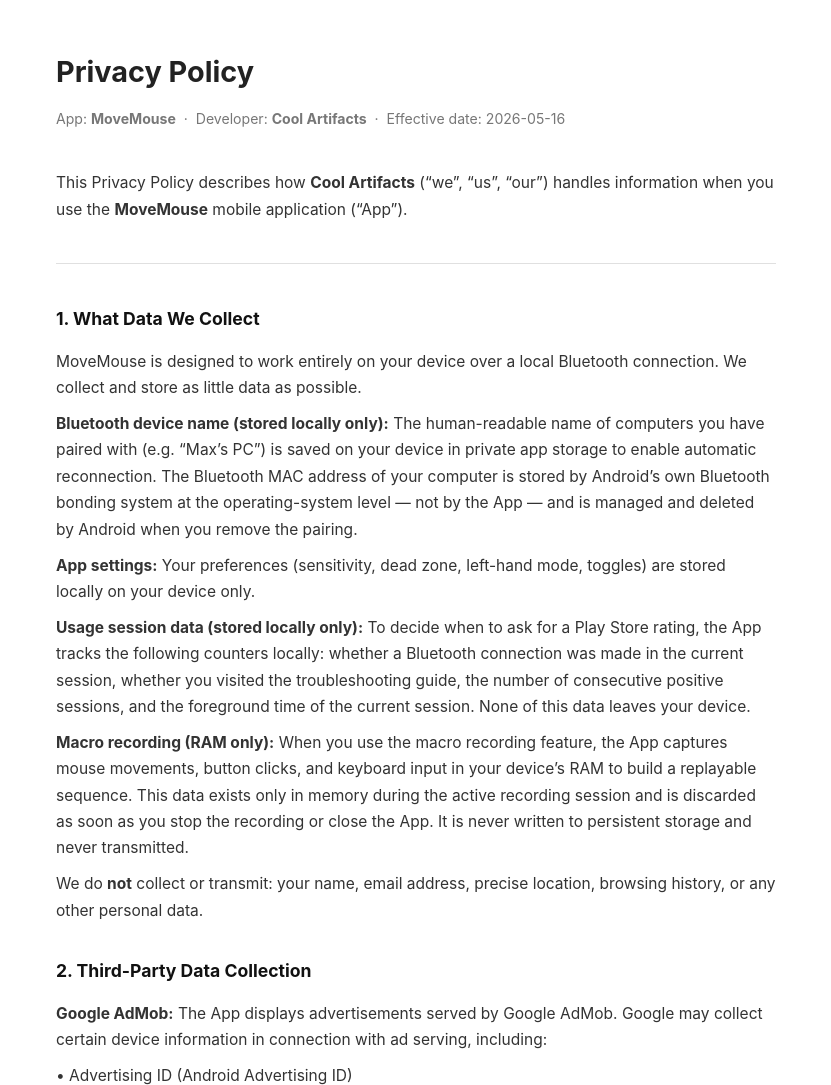
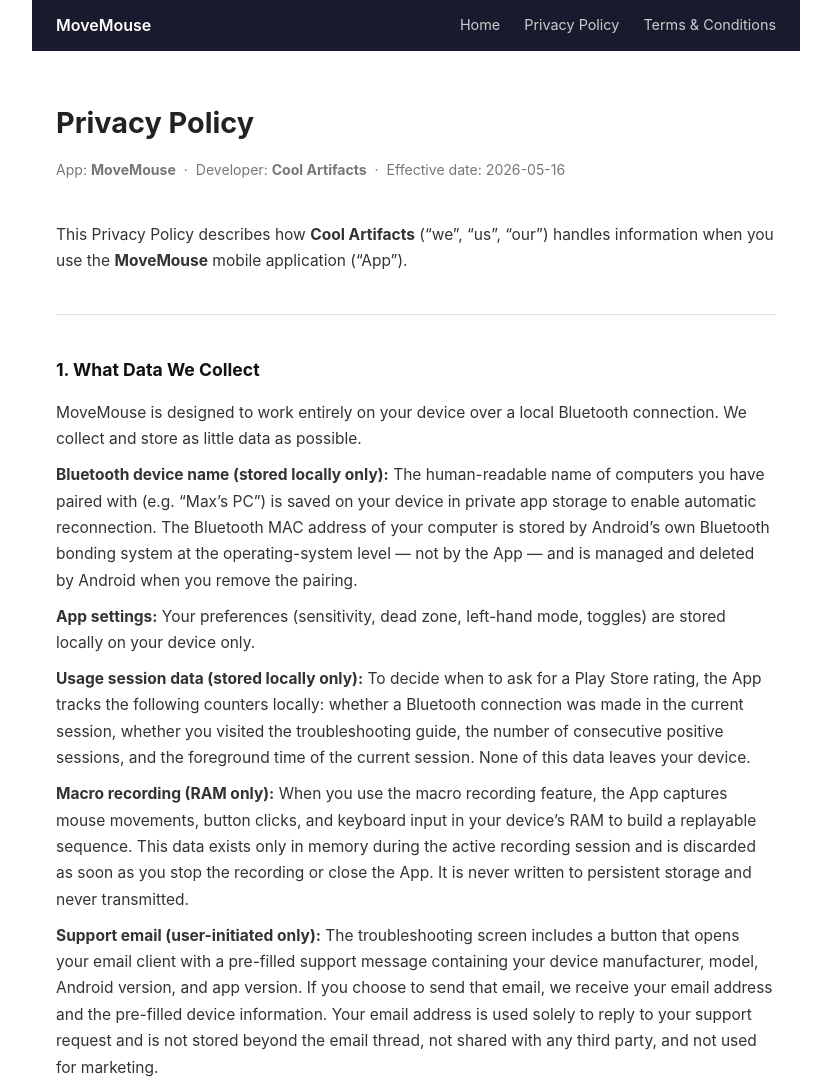
Before and after one commit to maxgraustenzel-create/movemouse-legal, a plain HTML site: page index.html in a window 1280 px wide. Shown: the top 1085 px of the page, without its empty margins (224-1055 px from the left). Drawn offline with Linux system fonts and the light colour scheme.

Commit message:
Update email to support.coolartifacts@gmail.com, add nav, fix T&C camera reference

```diff
--- a/index.html
+++ b/index.html
@@ -8,11 +8,26 @@
     body {
       font-family: -apple-system, BlinkMacSystemFont, "Segoe UI", Roboto, sans-serif;
       max-width: 720px;
-      margin: 48px auto;
+      margin: 0 auto;
       padding: 0 24px 64px;
       color: #222;
       line-height: 1.7;
     }
+    nav {
+      position: sticky;
+      top: 0;
+      background: #1a1a2e;
+      padding: 12px 0;
+      display: flex;
+      gap: 24px;
+      align-items: center;
+      margin: 0 -24px 48px;
+      padding-left: 24px;
+      padding-right: 24px;
+    }
+    nav a { color: #ccc; text-decoration: none; font-size: 0.9rem; }
+    nav a:hover { color: #fff; }
+    nav .brand { color: #fff; font-weight: 600; font-size: 1rem; margin-right: auto; }
     h1 { font-size: 1.8rem; margin-bottom: 4px; }
     h2 { font-size: 1.1rem; margin-top: 2rem; color: #111; }
     p { font-size: 0.97rem; color: #333; margin: 0.6rem 0; }
@@ -22,6 +37,13 @@
   </style>
 </head>
 <body>
+
+  <nav>
+    <span class="brand">MoveMouse</span>
+    <a href="movemouse.html">Home</a>
+    <a href="index.html">Privacy Policy</a>
+    <a href="terms.html">Terms &amp; Conditions</a>
+  </nav>
 
   <h1>Privacy Policy</h1>
   <p class="meta">App: <strong>MoveMouse</strong> &nbsp;·&nbsp; Developer: <strong>Cool Artifacts</strong> &nbsp;·&nbsp; Effective date: 2026-05-16</p>
@@ -36,7 +58,8 @@
   <p><strong>App settings:</strong> Your preferences (sensitivity, dead zone, left-hand mode, toggles) are stored locally on your device only.</p>
   <p><strong>Usage session data (stored locally only):</strong> To decide when to ask for a Play Store rating, the App tracks the following counters locally: whether a Bluetooth connection was made in the current session, whether you visited the troubleshooting guide, the number of consecutive positive sessions, and the foreground time of the current session. None of this data leaves your device.</p>
   <p><strong>Macro recording (RAM only):</strong> When you use the macro recording feature, the App captures mouse movements, button clicks, and keyboard input in your device&rsquo;s RAM to build a replayable sequence. This data exists only in memory during the active recording session and is discarded as soon as you stop the recording or close the App. It is never written to persistent storage and never transmitted.</p>
-  <p>We do <strong>not</strong> collect or transmit: your name, email address, precise location, browsing history, or any other personal data.</p>
+  <p><strong>Support email (user-initiated only):</strong> The troubleshooting screen includes a button that opens your email client with a pre-filled support message containing your device manufacturer, model, Android version, and app version. If you choose to send that email, we receive your email address and the pre-filled device information. Your email address is used solely to reply to your support request and is not stored beyond the email thread, not shared with any third party, and not used for marketing.</p>
+  <p>We do <strong>not</strong> collect or transmit: your name, precise location, browsing history, or any other personal data.</p>
 
   <h2>2. Third-Party Data Collection</h2>
   <p><strong>Google AdMob:</strong> The App displays advertisements served by Google AdMob. Google may collect certain device information in connection with ad serving, including:</p>
@@ -85,7 +108,7 @@
   <p>We may update this Privacy Policy from time to time. We will notify you of significant changes through an in-app notification on next launch. Continued use after changes take effect constitutes acceptance of the revised policy.</p>
 
   <h2>11. Contact</h2>
-  <p>For privacy inquiries, please contact: <a href="mailto:issues.movemouse@coolartifacts.io">issues.movemouse@coolartifacts.io</a></p>
+  <p>For privacy inquiries, please contact: <a href="mailto:support.coolartifacts@gmail.com">support.coolartifacts@gmail.com</a></p>
 
 </body>
 </html>
```
Also changed, not shown: movemouse.html (+1 -1 lines), terms.html (+1 -1 lines), 1 other file.
